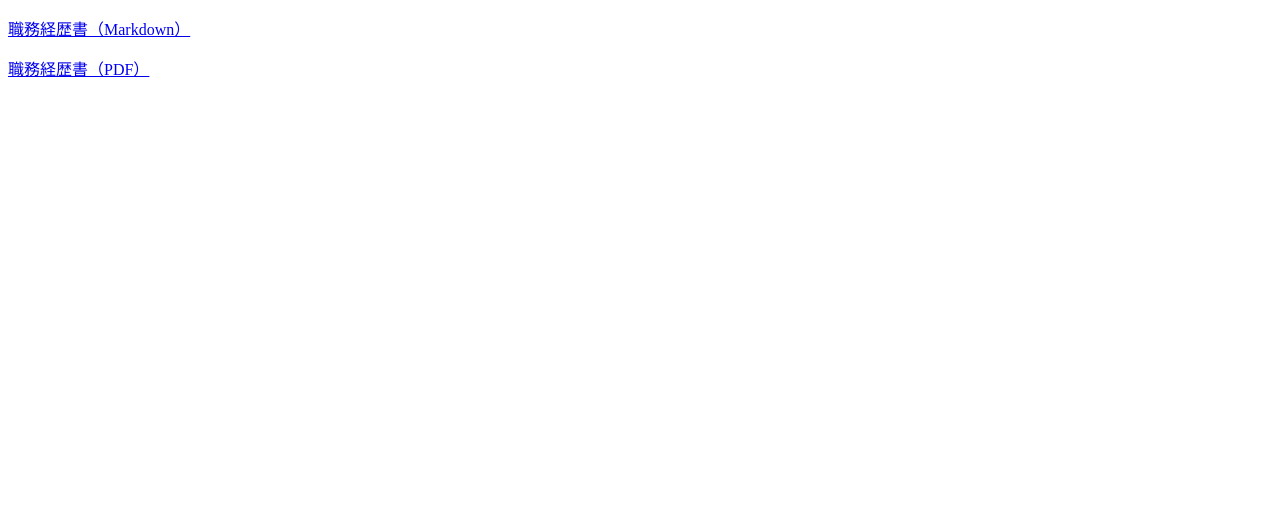
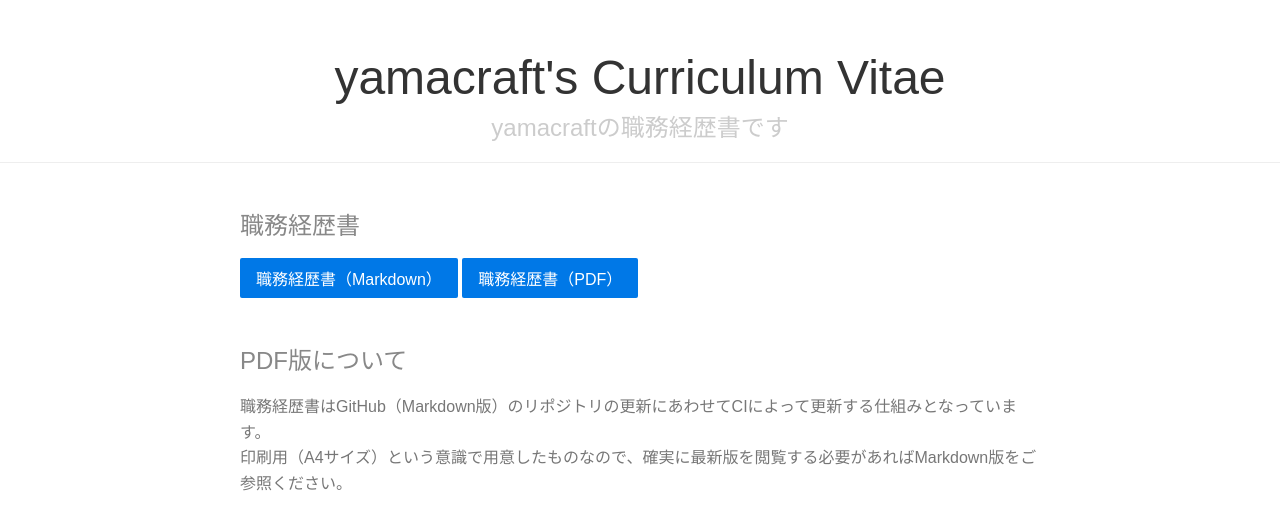
Before and after one commit to yamacraft/cv, a plain HTML site: page public/index.html in a window 1280 px wide. Drawn offline with nearby package versions, Linux system fonts and the light colour scheme.

Commit message:
サイトデザイン対応

```diff
--- a/public/index.html
+++ b/public/index.html
@@ -5,14 +5,30 @@
     <meta http-equiv="X-UA-Compatible" content="IE=edge,chrome=1" />
     <meta name="viewport" content="width=device-width, initial-scale=1">
     <meta name="robots" content="noindex, nofollow">
-    <title>Yamacraft's Curriculum Vitae</title>
+    <title>yamacraft's Curriculum Vitae</title>
+    <link rel="stylesheet" href="https://unpkg.com/purecss@1.0.0/build/pure-min.css" integrity="sha384-nn4HPE8lTHyVtfCBi5yW9d20FjT8BJwUXyWZT9InLYax14RDjBj46LmSztkmNP9w" crossorigin="anonymous">
+    <link rel="stylesheet" href="/main.css">
   </head>
   <body>
-    <p>
-      <a href="https://github.com/yamacraft/cv/blob/master/cv.md">職務経歴書（Markdown）</a>
-    </p>
-    <p>
-      <a href="/cv.pdf">職務経歴書（PDF）</a>
-    </p>
+    <div id="layout">
+      <div id="main">
+          <div class="header">
+            <h1>yamacraft's Curriculum Vitae</h1>
+            <h2>yamacraftの職務経歴書です</h2>
+          </div>
+          <div class="content">
+            <h2 class="content-subhead">職務経歴書</h2>
+            <p>
+              <a class="pure-button pure-button-primary" href="https://github.com/yamacraft/cv/blob/master/cv.md">職務経歴書（Markdown）</a>
+              <a class="pure-button pure-button-primary" href="/cv.pdf">職務経歴書（PDF）</a>
+            </p>
+            <h2 class="content-subhead">PDF版について</h2>
+            <p>
+              職務経歴書はGitHub（Markdown版）のリポジトリの更新にあわせてCIによって更新する仕組みとなっています。<br>
+              印刷用（A4サイズ）という意識で用意したものなので、確実に最新版を閲覧する必要があればMarkdown版をご参照ください。
+            </p>
+          </div>
+      </div>
+    </div>
   </body>
 </html>
--- /dev/null
+++ b/public/main.css
@@ -0,0 +1,73 @@
+body {
+    color: #777;
+}
+
+.pure-img-responsive {
+    max-width: 100%;
+    height: auto;
+}
+
+/*
+Add transition to containers so they can push in and out.
+*/
+#layout,
+#menu,
+.menu-link {
+    -webkit-transition: all 0.2s ease-out;
+    -moz-transition: all 0.2s ease-out;
+    -ms-transition: all 0.2s ease-out;
+    -o-transition: all 0.2s ease-out;
+    transition: all 0.2s ease-out;
+}
+
+/*
+This is the parent `<div>` that contains the menu and the content area.
+*/
+#layout {
+    position: relative;
+    left: 0;
+    padding-left: 0;
+}
+    #layout.active #menu {
+        left: 150px;
+        width: 150px;
+    }
+
+    #layout.active .menu-link {
+        left: 150px;
+    }
+/*
+The content `<div>` is where all your content goes.
+*/
+.content {
+    margin: 0 auto;
+    padding: 0 2em;
+    max-width: 800px;
+    margin-bottom: 50px;
+    line-height: 1.6em;
+}
+
+.header {
+     margin: 0;
+     color: #333;
+     text-align: center;
+     padding: 2.5em 2em 0;
+     border-bottom: 1px solid #eee;
+ }
+    .header h1 {
+        margin: 0.2em 0;
+        font-size: 3em;
+        font-weight: 300;
+    }
+     .header h2 {
+        font-weight: 300;
+        color: #ccc;
+        padding: 0;
+        margin-top: 0;
+    }
+
+.content-subhead {
+    margin: 50px 0 20px 0;
+    font-weight: 300;
+    color: #888;
+}
```
